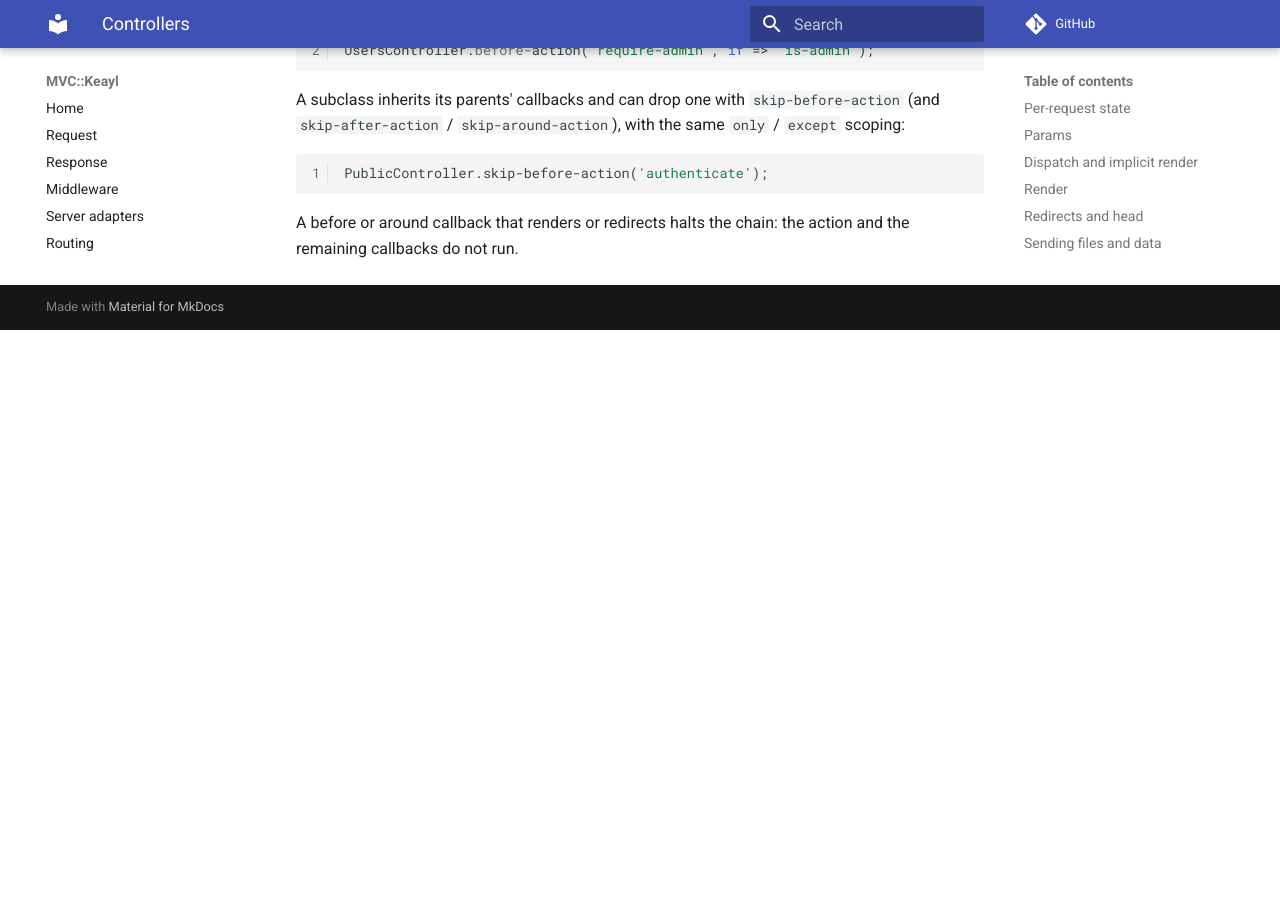
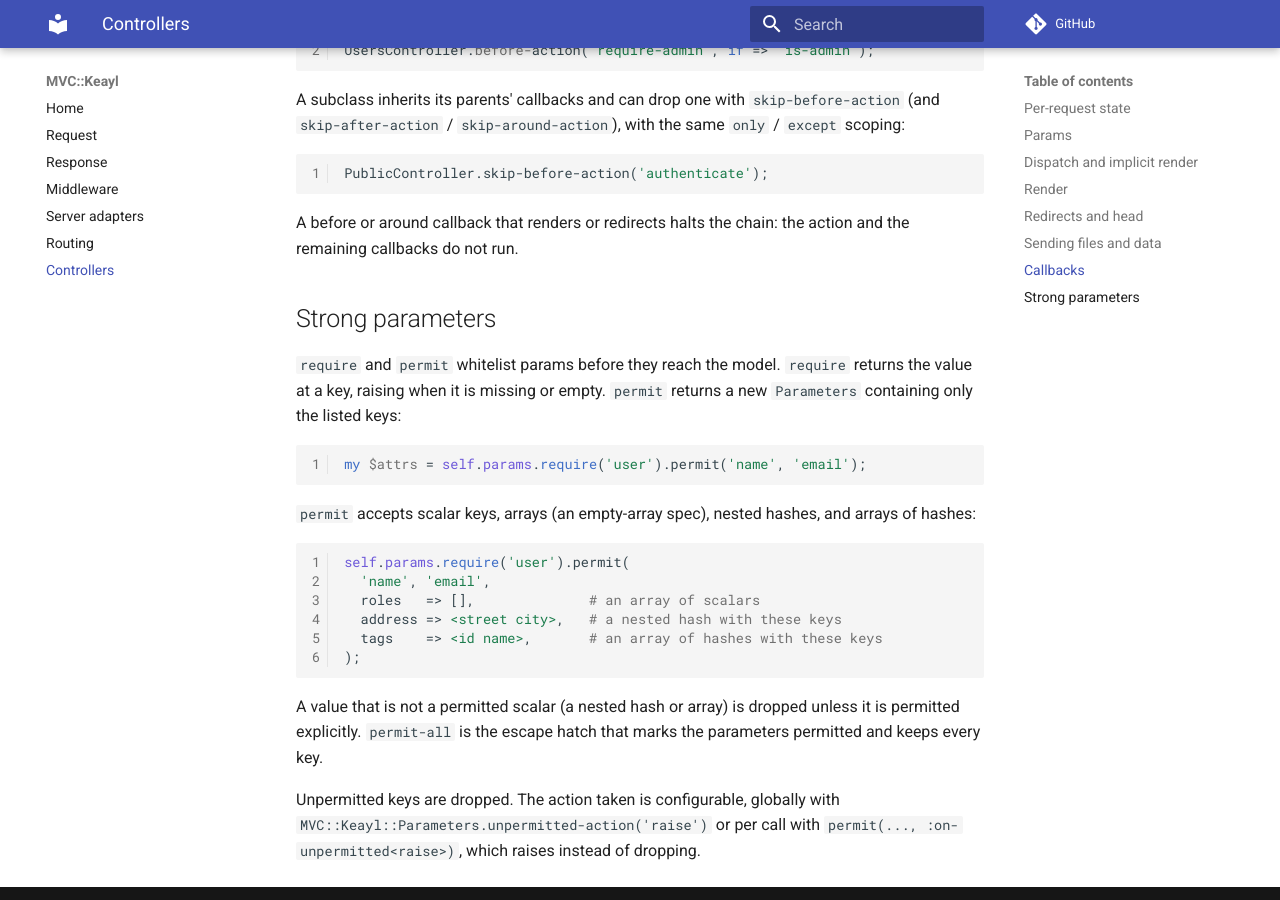
Before and after one commit to gdonald/MVC-Keayl, an MkDocs documentation site: the page built from docs-src/docs/controllers.md, in a window 1280 px wide and 900 px high, scrolled down 4143 px. Built offline with MkDocs 1.6.1 and Material for MkDocs 9.7.7, drawn with Linux system fonts in a browser that asks for light colours; comment, search, counter and statistics services are not loaded; before the commit the page ends 4473 px from its top, so only the background shows below that.

Commit message:
Strong params

````diff
--- a/docs-src/docs/controllers.md
+++ b/docs-src/docs/controllers.md
@@ -211,3 +211,33 @@
 
 A before or around callback that renders or redirects halts the chain: the action
 and the remaining callbacks do not run.
+
+## Strong parameters
+
+`require` and `permit` whitelist params before they reach the model. `require`
+returns the value at a key, raising when it is missing or empty. `permit` returns
+a new `Parameters` containing only the listed keys:
+
+```perl6
+my $attrs = self.params.require('user').permit('name', 'email');
+```
+
+`permit` accepts scalar keys, arrays (an empty-array spec), nested hashes, and
+arrays of hashes:
+
+```perl6
+self.params.require('user').permit(
+  'name', 'email',
+  roles   => [],              # an array of scalars
+  address => <street city>,   # a nested hash with these keys
+  tags    => <id name>,       # an array of hashes with these keys
+);
+```
+
+A value that is not a permitted scalar (a nested hash or array) is dropped unless
+it is permitted explicitly. `permit-all` is the escape hatch that marks the
+parameters permitted and keeps every key.
+
+Unpermitted keys are dropped. The action taken is configurable, globally with
+`MVC::Keayl::Parameters.unpermitted-action('raise')` or per call with
+`permit(..., :on-unpermitted<raise>)`, which raises instead of dropping.
````
Also changed, not shown: 4 other files.
